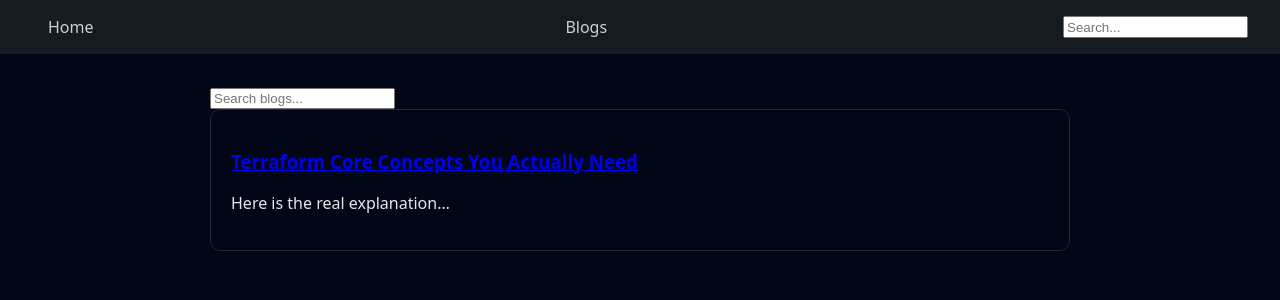
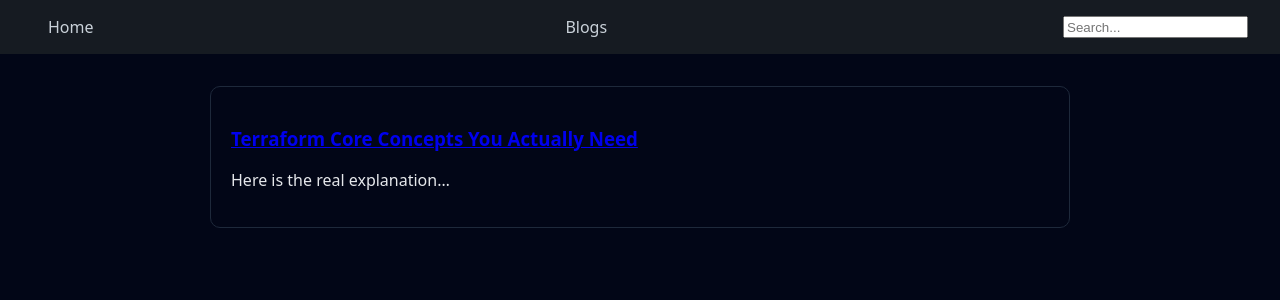
Before and after one commit to RamDhamdar2313/knowledge-base, a Jekyll site: the page built from blogs.md, in a window 1280 px wide. Shown: the top 300 px of the page. Built offline with Jekyll 4.4.1, drawn with Linux system fonts in a browser that asks for light colours.

Commit message:
Error 126

```diff
--- a/_layouts/default.html
+++ b/_layouts/default.html
@@ -11,7 +11,6 @@
   {% include navbar.html %}
 
 <div class="container">
-  <input type="text" id="search" placeholder="Search blogs..." />
 
   <div id="posts">
     {% for post in site.posts %}
@@ -20,10 +19,7 @@
   </div>
 </div>
 
-<script src="/assets/js/search.js"></script>
 
-  <main class="container">
-    {{ content }}
-  </main>
+
 </body>
 </html>
```
